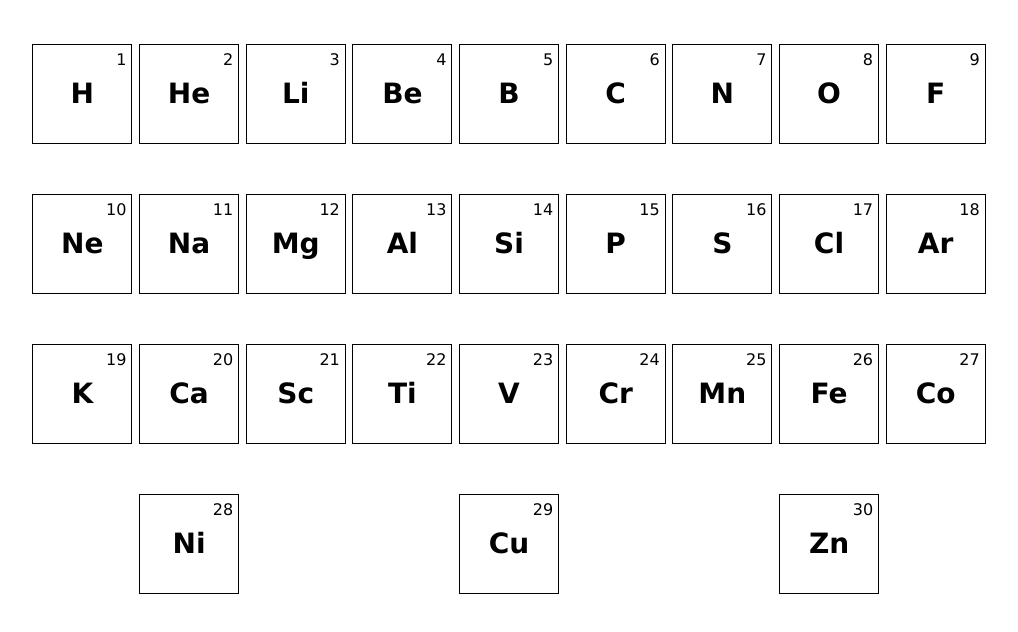
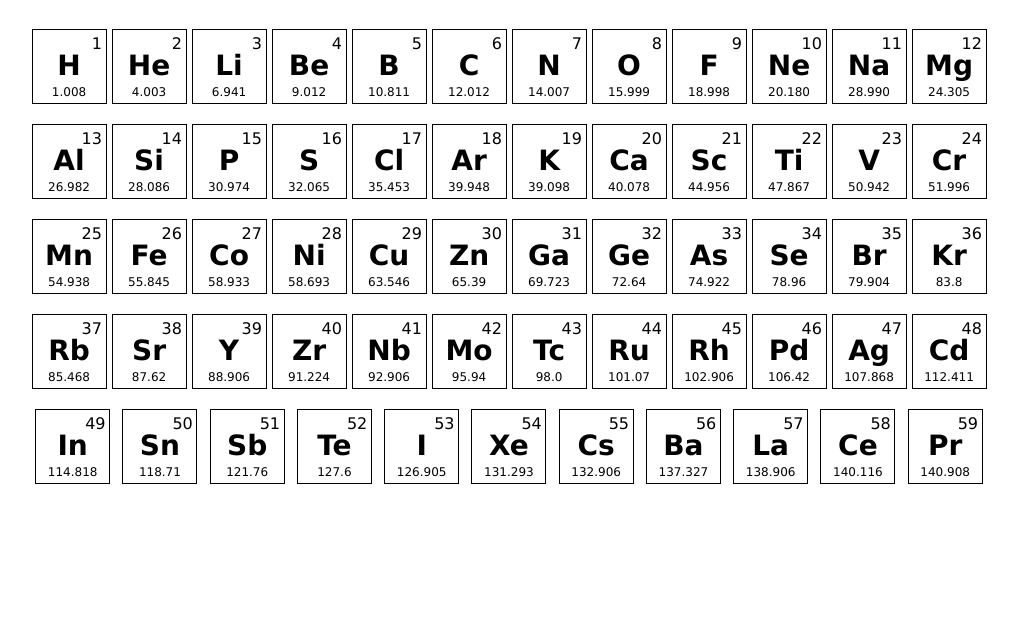
Before and after one commit to drregg6/periodic_table, a plain HTML site: page index.html in a window 1280 px wide. Shown: the part 62-694 px from the top of the page, without its empty margins (131-1149 px from the left). Drawn offline with Linux system fonts and the light colour scheme.

Commit message:
added notes, added more elements, adjusted element div size

```diff
--- a/assets/css/styles.css
+++ b/assets/css/styles.css
@@ -24,18 +24,16 @@
 
 .element {
     border: 1px solid black;
-    width: 100px;
-    height: 100px;
+    width: 75px;
+    height: 75px;
 
     padding: 10px;
-    margin: 25px auto;
+    margin: 10px auto;
 
     position: relative;
 }
 
 .el-symbol {
-    width: 100%;
-
     position: absolute;
     top: 50%;
     left: 0;
@@ -54,3 +52,12 @@
     top: 5%;
     right: 5%;
 }
+
+.el-weight {
+    position: absolute;
+    bottom: 5%;
+    left: 0;
+    right: 0;
+
+    font-size: 12px;
+}
--- a/assets/js/elements.js
+++ b/assets/js/elements.js
@@ -241,4 +241,236 @@ var elements = [
         type: "nonmetal",
         year: "ancient"
     },
+    {
+        number: "31",
+        symbol: "Ga",
+        weight: "69.723",
+        name: "Gallium",
+        type: "nonmetal",
+        year: "1875"
+    },
+    {
+        number: "32",
+        symbol: "Ge",
+        weight: "72.64",
+        name: "Germanium",
+        type: "nonmetal",
+        year: "1886"
+    },
+    {
+        number: "33",
+        symbol: "As",
+        weight: "74.922",
+        name: "Arsenic",
+        type: "nonmetal",
+        year: "ancient"
+    },
+    {
+        number: "34",
+        symbol: "Se",
+        weight: "78.96",
+        name: "Seleniu,",
+        type: "nonmetal",
+        year: "1817"
+    },
+    {
+        number: "35",
+        symbol: "Br",
+        weight: "79.904",
+        name: "Bromine",
+        type: "nonmetal",
+        year: "1826"
+    },
+    {
+        number: "36",
+        symbol: "Kr",
+        weight: "83.8",
+        name: "Krypton",
+        type: "nonmetal",
+        year: "1898"
+    },
+    {
+        number: "37",
+        symbol: "Rb",
+        weight: "85.468",
+        name: "Rubidium",
+        type: "nonmetal",
+        year: "1861"
+    },
+    {
+        number: "38",
+        symbol: "Sr",
+        weight: "87.62",
+        name: "Strontium",
+        type: "nonmetal",
+        year: "1790"
+    },
+    {
+        number: "39",
+        symbol: "Y",
+        weight: "88.906",
+        name: "Yttrium",
+        type: "nonmetal",
+        year: "1794"
+    },
+    {
+        number: "40",
+        symbol: "Zr",
+        weight: "91.224",
+        name: "Zirconium",
+        type: "nonmetal",
+        year: "1789"
+    },
+    {
+        number: "41",
+        symbol: "Nb",
+        weight: "92.906",
+        name: "Niobium",
+        type: "nonmetal",
+        year: "1801"
+    },
+    {
+        number: "42",
+        symbol: "Mo",
+        weight: "95.94",
+        name: "Molybdenum",
+        type: "nonmetal",
+        year: "1781"
+    },
+    {
+        number: "43",
+        symbol: "Tc",
+        weight: "98.0",
+        name: "Technetium",
+        type: "nonmetal",
+        year: "1937"
+    },
+    {
+        number: "44",
+        symbol: "Ru",
+        weight: "101.07",
+        name: "Ruthenium",
+        type: "nonmetal",
+        year: "1844"
+    },
+    {
+        number: "45",
+        symbol: "Rh",
+        weight: "102.906",
+        name: "Rhodium",
+        type: "nonmetal",
+        year: "1803"
+    },
+    {
+        number: "46",
+        symbol: "Pd",
+        weight: "106.42",
+        name: "Palladium",
+        type: "nonmetal",
+        year: "1803"
+    },
+    {
+        number: "47",
+        symbol: "Ag",
+        weight: "107.868",
+        name: "Silver",
+        type: "nonmetal",
+        year: "ancient"
+    },
+    {
+        number: "48",
+        symbol: "Cd",
+        weight: "112.411",
+        name: "Cadmium",
+        type: "nonmetal",
+        year: "1817"
+    },
+    {
+        number: "49",
+        symbol: "In",
+        weight: "114.818",
+        name: "Indium",
+        type: "nonmetal",
+        year: "1863"
+    },
+    {
+        number: "50",
+        symbol: "Sn",
+        weight: "118.71",
+        name: "Tin",
+        type: "nonmetal",
+        year: "ancient"
+    },
+    {
+        number: "51",
+        symbol: "Sb",
+        weight: "121.76",
+        name: "Antimony",
+        type: "nonmetal",
+        year: "ancient"
+    },
+    {
+        number: "52",
+        symbol: "Te",
+        weight: "127.6",
+        name: "Tellurium",
+        type: "nonmetal",
+        year: "1783"
+    },
+    {
+        number: "53",
+        symbol: "I",
+        weight: "126.905",
+        name: "Iodine",
+        type: "nonmetal",
+        year: "1811"
+    },
+    {
+        number: "54",
+        symbol: "Xe",
+        weight: "131.293",
+        name: "Xenon",
+        type: "nonmetal",
+        year: "1898"
+    },
+    {
+        number: "55",
+        symbol: "Cs",
+        weight: "132.906",
+        name: "Cesium",
+        type: "nonmetal",
+        year: "1860"
+    },
+    {
+        number: "56",
+        symbol: "Ba",
+        weight: "137.327",
+        name: "Barium",
+        type: "nonmetal",
+        year: "1808"
+    },
+    {
+        number: "57",
+        symbol: "La",
+        weight: "138.906",
+        name: "Lanthanum",
+        type: "nonmetal",
+        year: "1839"
+    },
+    {
+        number: "58",
+        symbol: "Ce",
+        weight: "140.116",
+        name: "Cerium",
+        type: "nonmetal",
+        year: "1803"
+    },
+    {
+        number: "59",
+        symbol: "Pr",
+        weight: "140.908",
+        name: "Praseodymium",
+        type: "nonmetal",
+        year: "1885"
+    }
 ];
--- a/assets/js/scripts.js
+++ b/assets/js/scripts.js
@@ -4,7 +4,7 @@ var headerEl = document.querySelector('h1');
 elements.forEach(function(element, i) {
     var elDiv, nameDiv, elContent, nameContent;
 
-    elContent = '<div class="el-symbol">' + element.symbol + '</div><div class="el-number">' + element.number + "</div>";
+    elContent = '<div class="el-symbol">' + element.symbol + '</div><div class="el-number">' + element.number + '</div><div class="el-weight">' + element.weight + '</div>';
     nameContent = document.createTextNode(element.name);
 
     elDiv = document.createElement('div');
```
Also changed, not shown: index.html (+8 -5 lines).
